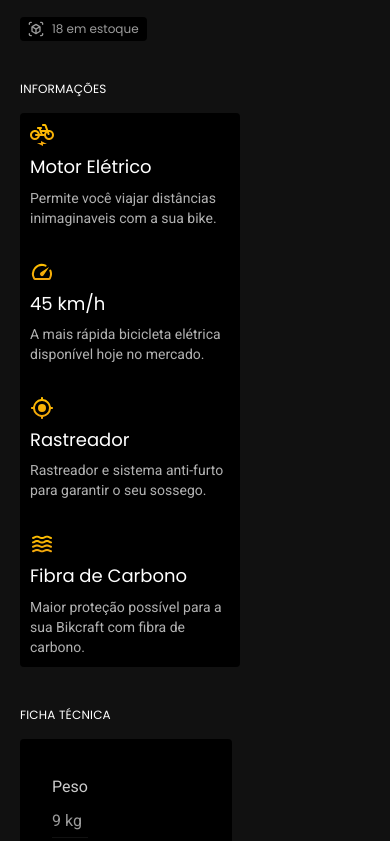
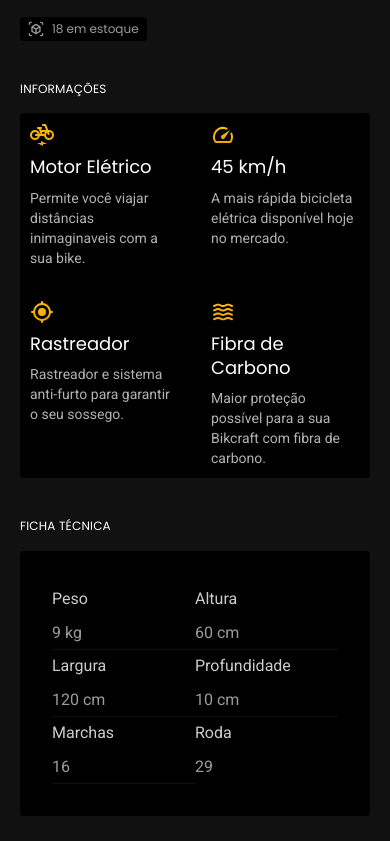
Before and after one commit to livianna91/bikcraftFull, a website: page bicicletas/magic.html in a window 390 px wide. Shown: the part 611-1452 px from the top of the page. Drawn offline with Linux system fonts and the light colour scheme.

Commit message:
Update bicicleta.css

```diff
--- a/css/bicicletas/bicicleta.css
+++ b/css/bicicletas/bicicleta.css
@@ -109,16 +109,14 @@
     gap: 20px;
   }
   .bicicleta-informacoes {
-    grid-template-columns: 1fr;
+    grid-template-columns: 3fr 3fr;
     padding: 10px;
-    width: 200px;
+
   }
 
   .bicicleta-ficha {
-    display: grid;
-    justify-items: left;
-    padding-right: 0px;
-    width: 180px;
+ display: grid;
+ grid-template-columns: 3fr 3fr;
   }
   .bicicleta-ficha li {
     display: grid;
@@ -136,9 +134,7 @@
 }
 
 @media (max-width: 400px) {
-  .bicicleta-informacoes {
-    grid-template-columns: 1fr;
-  }
+
   .bicicleta-comprar {
     grid-template-columns: 1fr;
   }
```
